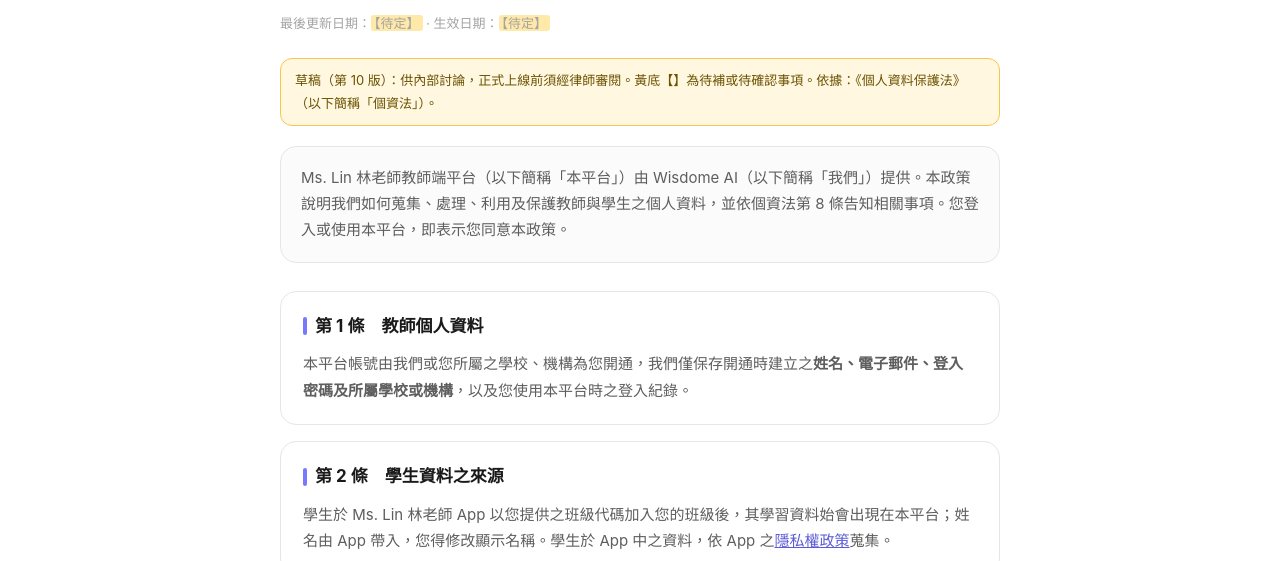
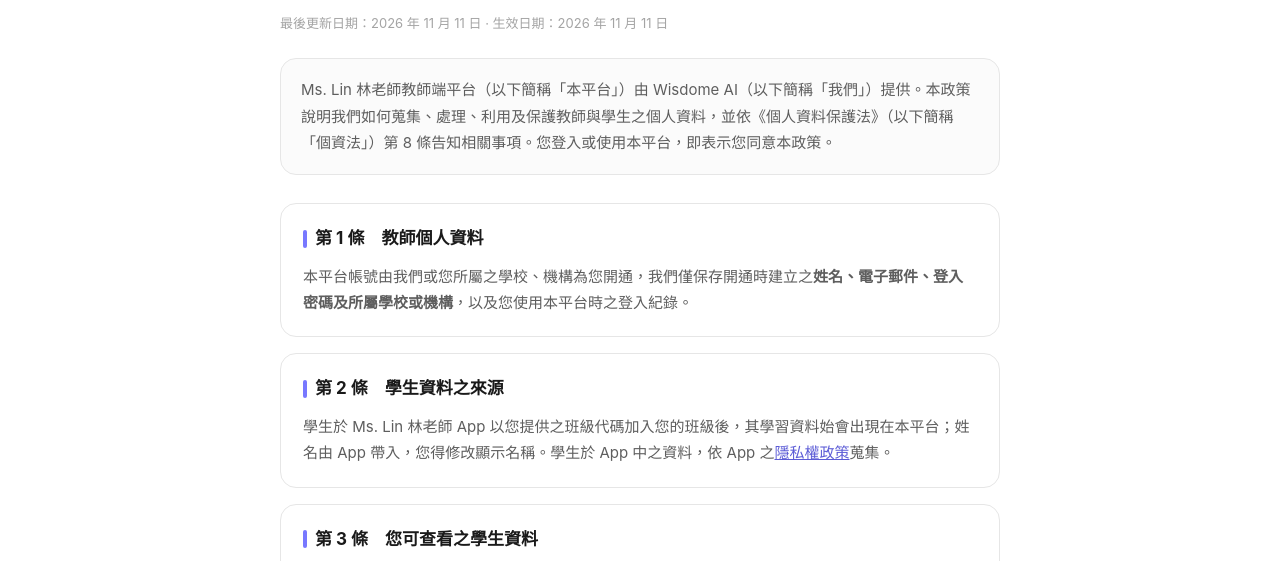
Before and after one commit to Wisdome-ai/mslin-legal, a plain HTML site: page teacher/privacy.html in a window 1280 px wide. Shown: the part 190-751 px from the top of the page. Drawn offline with Linux system fonts and the light colour scheme.

Commit message:
docs(legal): 教師端四份填上日期 2026-11-11、移除草稿黃框
Roy 指示：填最後更新日期／生效日期，拿掉每頁上方草稿說明。
草稿框內的「實施辦法」「個資法」簡稱定義移到內文第一次出現處。

Co-Authored-By: Claude Opus 5.5 <noreply@anthropic.com>

```diff
--- a/teacher/privacy.html
+++ b/teacher/privacy.html
@@ -20,11 +20,10 @@
 
   <main>
     <h2 class="page-title">隱私權政策</h2>
-    <p class="updated">最後更新日期：<span class="todo">【待定】</span> · 生效日期：<span class="todo">【待定】</span></p>
-    <div class="draft">草稿（第 10 版）：供內部討論，正式上線前須經律師審閱。黃底【】為待補或待確認事項。依據：《個人資料保護法》（以下簡稱「個資法」）。</div>
+    <p class="updated">最後更新日期：2026 年 11 月 11 日 · 生效日期：2026 年 11 月 11 日</p>
 
     <p class="intro">
-      Ms. Lin 林老師教師端平台（以下簡稱「本平台」）由 Wisdome AI（以下簡稱「我們」）提供。本政策說明我們如何蒐集、處理、利用及保護教師與學生之個人資料，並依個資法第 8 條告知相關事項。您登入或使用本平台，即表示您同意本政策。
+      Ms. Lin 林老師教師端平台（以下簡稱「本平台」）由 Wisdome AI（以下簡稱「我們」）提供。本政策說明我們如何蒐集、處理、利用及保護教師與學生之個人資料，並依《個人資料保護法》（以下簡稱「個資法」）第 8 條告知相關事項。您登入或使用本平台，即表示您同意本政策。
     </p>
 
     <section class="card">
```
Also changed, not shown: copyright-complaint.html (+2 -3 lines), teacher/index.html (+0 -1 lines), teacher/terms.html (+1 -2 lines), teacher/upload-copyright.html (+1 -2 lines).
